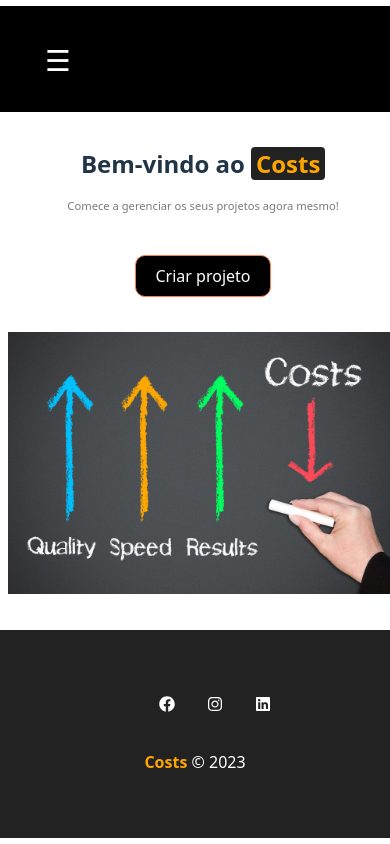
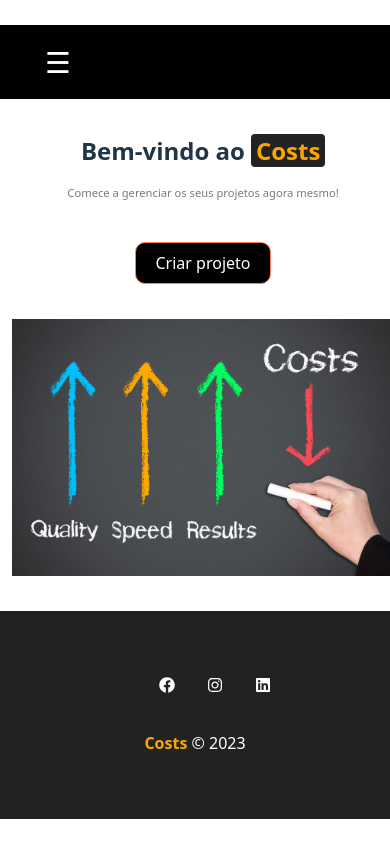
Before and after one commit to ronesanttos/fullstack-react-django-app, a React (Vite) app in the folder frontend/: page /newproject in a window 390 px wide. Built offline with nearby package versions, Linux system fonts and the light colour scheme.

Commit message:
Testando css responsivo

```diff
--- a/frontend/src/componentes/layout/Container.module.css
+++ b/frontend/src/componentes/layout/Container.module.css
@@ -32,7 +32,7 @@
 @media (max-width: 1024px) {
   .container {
     width: 100%;
-    padding: 0 1rem;
+    padding: 0rem 1rem;
   }
 
   .services_container {
@@ -45,7 +45,7 @@
   .container {
     width: 100%;
     flex-direction: column;
-    padding: 0 0.75rem;
+    padding: 0rem 0.75rem;
   }
 
   .services_container {
--- a/frontend/src/componentes/layout/Navbar.module.css
+++ b/frontend/src/componentes/layout/Navbar.module.css
@@ -1,7 +1,6 @@
 .navbar {
-  width: 100vw;
+  width: 100%;
   background-color: #000;
-  padding: 1rem 0;
 }
 
 /* Container interno */
--- a/frontend/src/componentes/pages/Home.module.css
+++ b/frontend/src/componentes/pages/Home.module.css
@@ -75,7 +75,7 @@
   }
 
   .home_container img {
-    max-width: 100%;
+    max-width: 98%;
     margin: 1.5rem 0;
   }
 }
```
